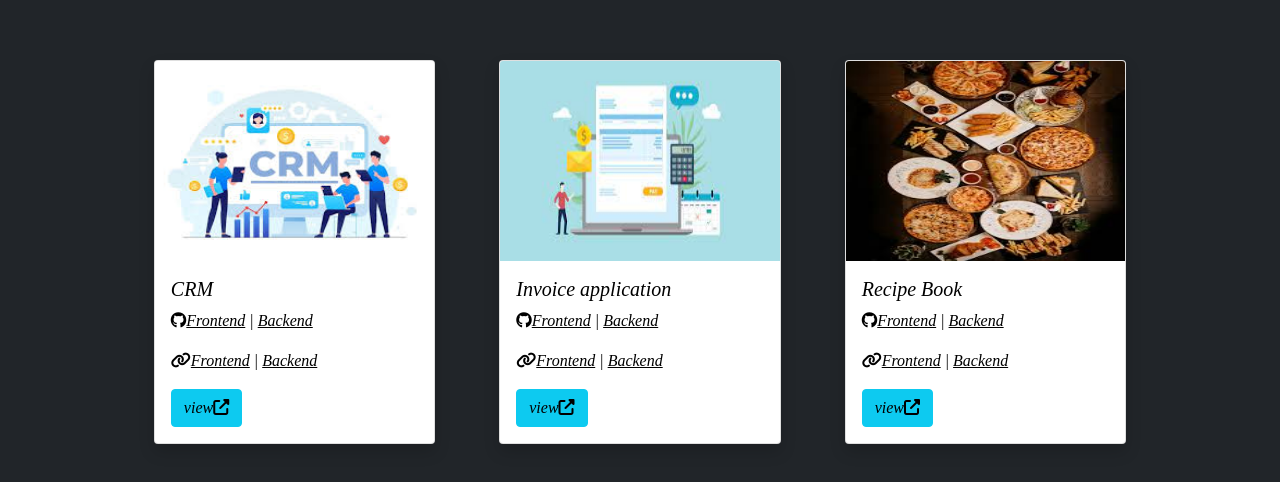
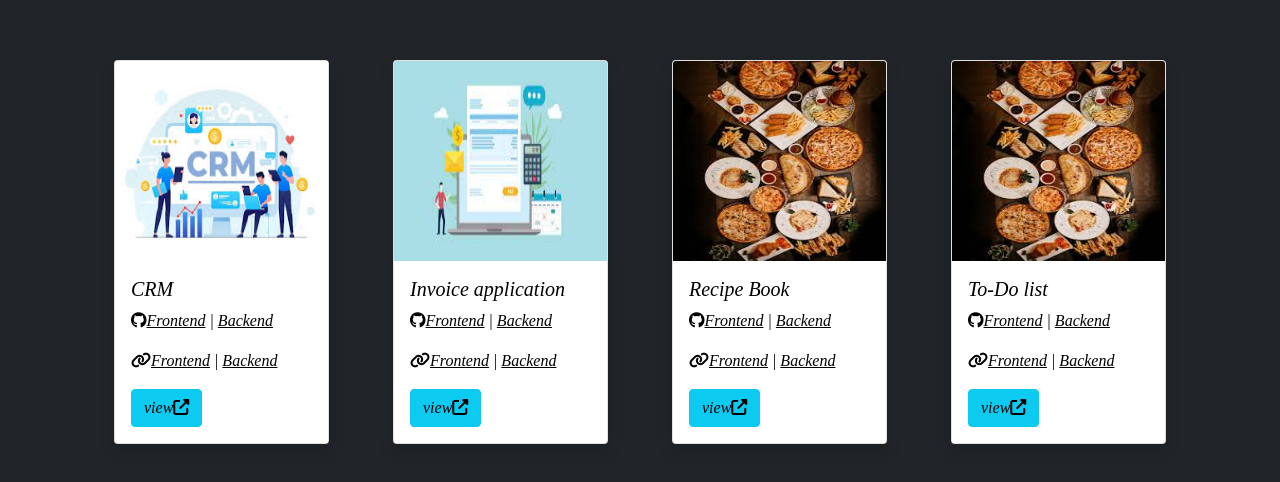
Before and after one commit to bhavanilakshmi23/my_portfolio, a plain HTML site: page index.html in a window 1280 px wide. Shown: the part 2664-3146 px from the top of the page. Drawn offline with nearby package versions, Linux system fonts and the light colour scheme.

Commit message:
Update index.html

```diff
--- a/index.html
+++ b/index.html
@@ -167,7 +167,7 @@
 <section id="projects">
     <div class="row">
 
-        <div class=" col-lg-4 col-sm-9">
+        <div class=" col-lg-3 col-sm-9">
             <div class="card shadow" >
                 <div class="inner">
                 <img src="./img/crm.png" class="card-img-top" alt="..."></div>
@@ -191,7 +191,7 @@
 
 
 
-        <div class=" col-lg-4 col-sm-9">
+        <div class=" col-lg-3 col-sm-9">
             <div class="card shadow" >
                 <div class="inner">
                 <img src="/img/invoice.png" class="card-img-top" alt="..."></div>
@@ -213,7 +213,7 @@
             </div>
         </div>
 
-        <div class=" col-lg-4 col-sm-9">
+        <div class=" col-lg-3 col-sm-9">
             <div class="card shadow" >
                 <div class="inner">
                 <img src="/img/design1.jpg" class="card-img-top" alt="..."></div>
@@ -228,6 +228,31 @@
                     <p><i class="fa-solid fa-link" style="color:black;"></i><a href="https://imaginative-gaufre-82a412.netlify.app/"
                             target="_blank">Frontend</a> |
                         <a href="https://receipebackend.onrender.com" target="_blank">Backend</a>
+                    </p>
+
+                    <a href="https://imaginative-gaufre-82a412.netlify.app/" target="_blank" class="btn btn-info">view<i
+                            class="fa-solid fa-up-right-from-square" style="color: black;"></i></a>
+
+                </div>
+            </div>
+        </div>
+
+
+<div class=" col-lg-3 col-sm-9">
+            <div class="card shadow" >
+                <div class="inner">
+                <img src="/img/design1.jpg" class="card-img-top" alt="..."></div>
+                <div class="card-body">
+                    <h5 class="card-title" style="color:black;">To-Do list</h5>
+
+                    <p><i class="fa-brands fa-github" style="color:black;"></i><a href="https://github.com/bhavanilakshmi23/todo-frontend.git"
+                            target="_blank">Frontend</a> |
+                        <a href="https://github.com/bhavanilakshmi23/todo-backend.git" target="_blank">Backend</a>
+                    </p>
+
+                    <p><i class="fa-solid fa-link" style="color:black;"></i><a href="https://imaginative-gaufre-82a412.netlify.app/"
+                            target="_blank">Frontend</a> |
+                        <a href="https://todo-backend-abze.onrender.com" target="_blank">Backend</a>
                     </p>
 
                     <a href="https://imaginative-gaufre-82a412.netlify.app/" target="_blank" class="btn btn-info">view<i
```
